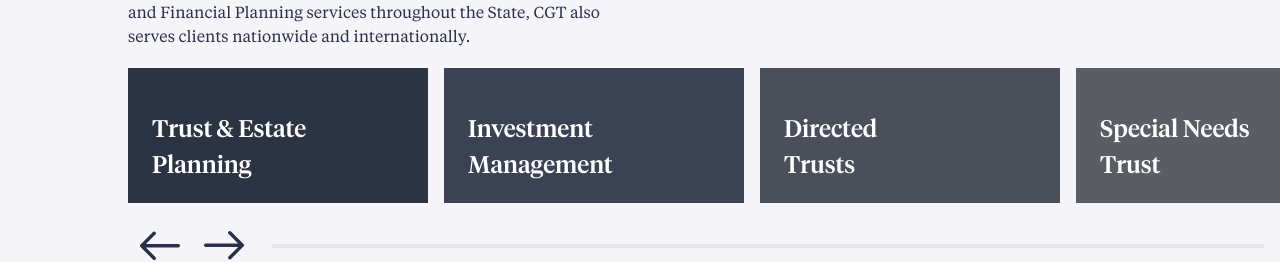
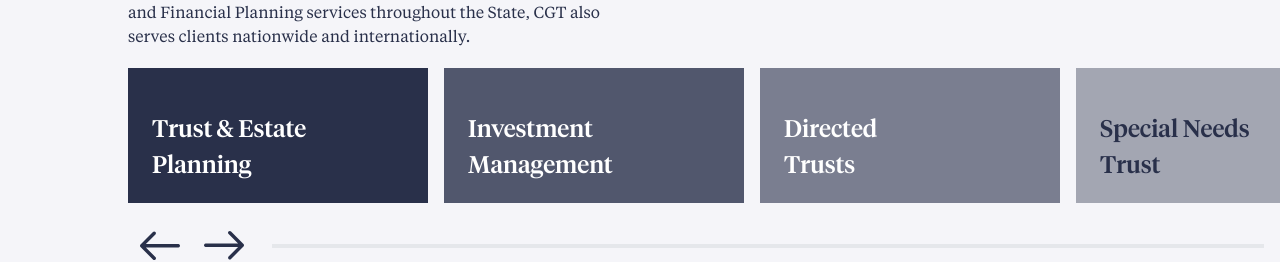
Before and after one commit to sgonzalez-cosoc/vite-cgtrust-site, a React (Vite) app: page / in a window 1280 px wide. Shown: the part 890-1152 px from the top of the page. Built offline with nearby package versions, Linux system fonts and the light colour scheme; a web font is replaced by a local one.

Commit message:
Small Fixes

```diff
--- a/src/index.css
+++ b/src/index.css
@@ -56,3 +56,12 @@
   min-height: 600px; /* Your specified height */
   width: 100%; /* Occupies 100% of the screen width */
 }
+
+.scroll-hidden::-webkit-scrollbar {
+  display: none; /* Hide scrollbar on WebKit browsers (Chrome, Safari) */
+}
+
+.scroll-hidden {
+  -ms-overflow-style: none; /* Hide scrollbar on IE and Edge */
+  scrollbar-width: none; /* Hide scrollbar on Firefox */
+}
--- a/src/pages/LandingPage.tsx
+++ b/src/pages/LandingPage.tsx
@@ -72,52 +72,52 @@ export default function LandingPage() {
                 </div>
                 <div className="ms-32 mt-5">
                     <div className="w-full overflow-hidden relative">
-                        <div className="flex space-x-4 overflow-x-auto scroll-smooth no-scrollbar" id="sliderItemArea">
+                        <div className="flex space-x-4 overflow-x-auto scroll-smooth scroll-hidden" id="sliderItemArea">
                             <div
-                                className="min-w-[300px] h-[135px] text-[24px] font-tiempos-head bg-[#2C3342] flex justify-start items-end text-white">
+                                className="min-w-[300px] h-[135px] text-[24px] font-tiempos-head bg-[#29304A] flex justify-start items-end text-white">
                                 <h1 className="ps-[24px] pb-[20px] pe-[60px]">
                                     Trust & Estate <br />Planning
                                 </h1>
                             </div>
                             <div
-                                className="min-w-[300px] h-[135px] text-[24px] font-tiempos-head bg-[#3B4253] flex justify-start items-end text-white">
+                                className="min-w-[300px] h-[135px] text-[24px] font-tiempos-head bg-[#29304ACC] flex justify-start items-end text-white">
                                 <h1 className="ps-[24px] pb-[20px] pe-[60px]">
                                     Investment <br />Management
                                 </h1>
                             </div>
                             <div
-                                className="min-w-[300px] h-[135px] text-[24px] font-tiempos-head bg-[#4A4F59] flex justify-start items-end text-white">
+                                className="min-w-[300px] h-[135px] text-[24px] font-tiempos-head bg-[#29304A99] flex justify-start items-end text-white">
                                 <h1 className="ps-[24px] pb-[20px] pe-[60px]">
                                     Directed <br />Trusts
                                 </h1>
                             </div>
                             <div
-                                className="min-w-[300px] h-[135px] text-[24px] font-tiempos-head bg-[#5A5E64] flex justify-start items-end text-white">
-                                <h1 className="ps-[24px] pb-[20px] pe-[60px]">
+                                className="min-w-[300px] h-[135px] text-[24px] font-tiempos-head bg-[#29304A66] flex justify-start items-end text-white">
+                                <h1 className="ps-[24px] pb-[20px] pe-[60px] text-[#29304A]">
                                     Special Needs <br />Trust
                                 </h1>
                             </div>
                             <div
-                                className="min-w-[300px] h-[135px] text-[24px] font-tiempos-head bg-[#6B6E73] flex justify-start items-end text-white">
-                                <h1 className="ps-[24px] pb-[20px] pe-[60px]">
+                                className="min-w-[300px] h-[135px] text-[24px] font-tiempos-head bg-[#29304a40] flex justify-start items-end text-white">
+                                <h1 className="ps-[24px] pb-[20px] pe-[60px] text-[#29304A]">
                                     Financial <br />Planning
                                 </h1>
                             </div>
                             <div
-                                className="min-w-[300px] h-[135px] text-[24px] font-tiempos-head bg-[#7C838C] flex justify-start items-end text-white">
-                                <h1 className="ps-[24px] pb-[20px] pe-[60px]">
+                                className="min-w-[300px] h-[135px] text-[24px] font-tiempos-head bg-[#29304A33] flex justify-start items-end text-white">
+                                <h1 className="ps-[24px] pb-[20px] pe-[60px] text-[#29304A]">
                                     Escrow <br />Services
                                 </h1>
                             </div>
                             <div
-                                className="min-w-[300px] h-[135px] text-[24px] font-tiempos-head bg-[#8A9098] flex justify-start items-end text-white">
-                                <h1 className="ps-[24px] pb-[20px] pe-[60px]">
+                                className="min-w-[300px] h-[135px] text-[24px] font-tiempos-head bg-[#29304A33] flex justify-start items-end text-white">
+                                <h1 className="ps-[24px] pb-[20px] pe-[60px] text-[#29304A]">
                                     Cash <br />Management
                                 </h1>
                             </div>
                             <div
-                                className="min-w-[300px] h-[135px] text-[24px] font-tiempos-head bg-[#9AA0A8] flex justify-start items-end text-white">
-                                <h1 className="ps-[24px] pb-[20px] pe-[60px]">
+                                className="min-w-[300px] h-[135px] text-[24px] font-tiempos-head bg-[#29304A33] flex justify-start items-end text-white">
+                                <h1 className="ps-[24px] pb-[20px] pe-[60px] text-[#29304A]">
                                     Estate Settlement <br />Services
                                 </h1>
                             </div>
```
